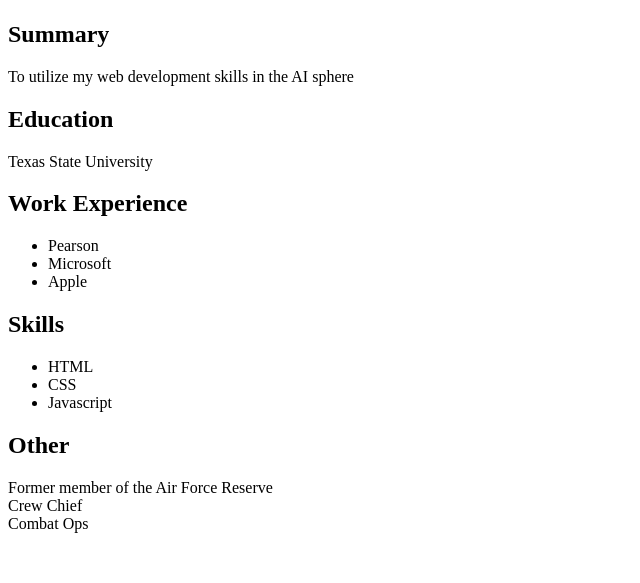
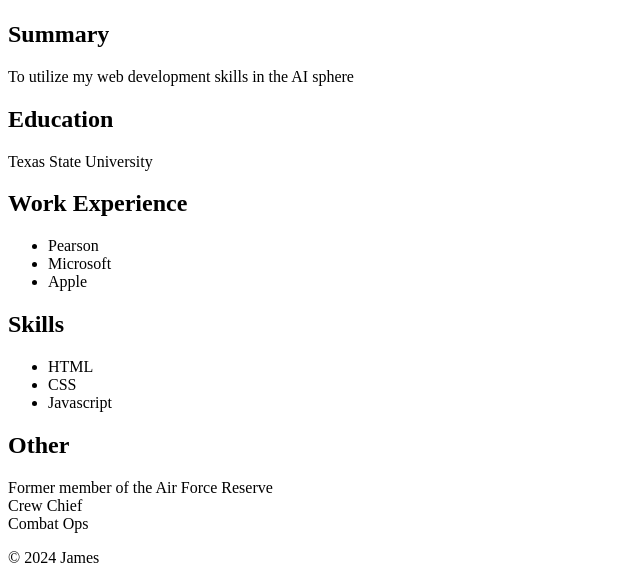
Before and after one commit to txstatejm/html-portfolio, a plain HTML site: page index.html in a window 1280 px wide. Shown: the part 283-866 px from the top of the page, without its empty margins (0-640 px from the left). Before the commit the page ends 832 px from the top, so only its background shows below. Drawn offline with Linux system fonts and the light colour scheme.

Commit message:
Add files via upload

```diff
--- a/index.html
+++ b/index.html
@@ -31,5 +31,9 @@
         Combat Ops<br />
     </p>
 
+    <footer>
+        <p>© 2024 James</p>
+    </footer>
+
 </body>
 </html>
```
